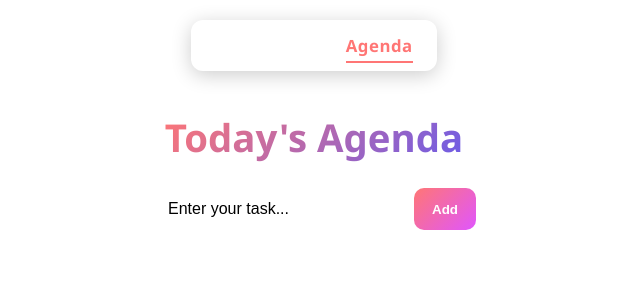
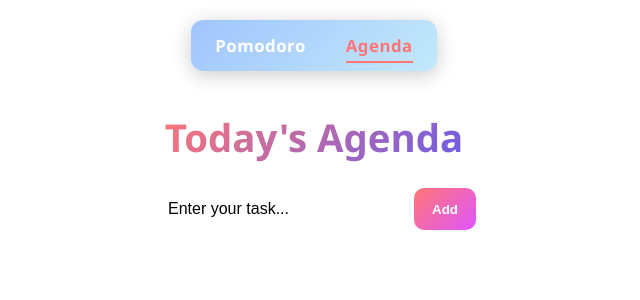
Before and after one commit to faizaanjum7/pomodoroApp-by-faiza, a React (Vite) app in the folder mypomodoro/: page /agenda in a window 1280 px wide. Shown: the top 300 px of the page, without its empty margins (326-966 px from the left). Built offline with nearby package versions, Linux system fonts and the light colour scheme.

Commit message:
style update 3

```diff
--- a/mypomodoro/src/App.css
+++ b/mypomodoro/src/App.css
@@ -322,7 +322,7 @@ h1 {
   margin-bottom: 12px;
   border-radius: 12px;
   font-size: 1rem;
-  color: #fff;
+  color: #000000;
   box-shadow: 0 2px 10px rgba(0,0,0,0.2);
   transition: transform 0.2s;
 }
@@ -351,7 +351,7 @@ h1 {
   display: flex;
   justify-content: center;
   gap: 40px;
-  background: transparent;
+  background: linear-gradient(135deg, #a1c4fd, #c2e9fb);
   backdrop-filter: blur(12px);
   padding: 14px 24px;
   border-radius: 12px;
```
